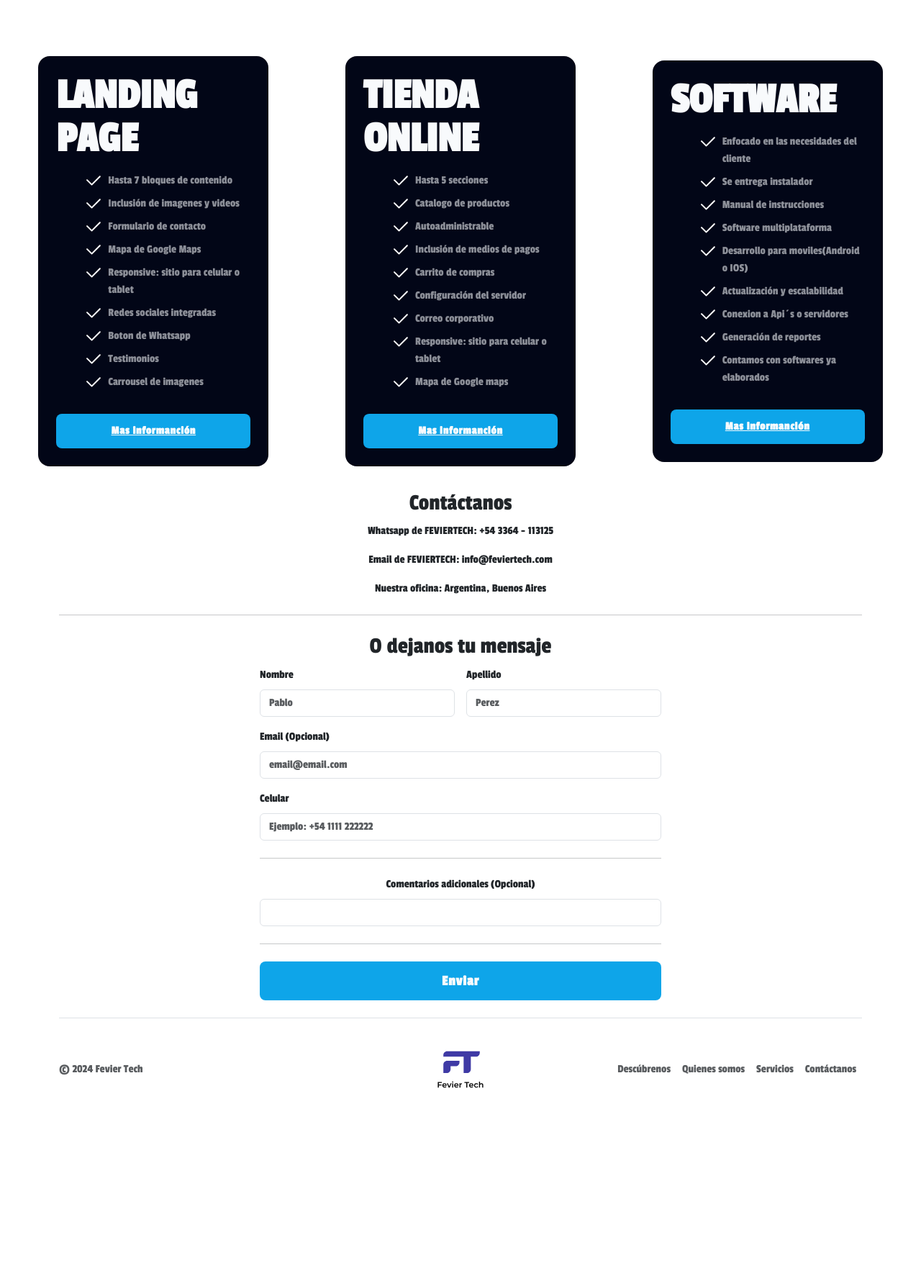
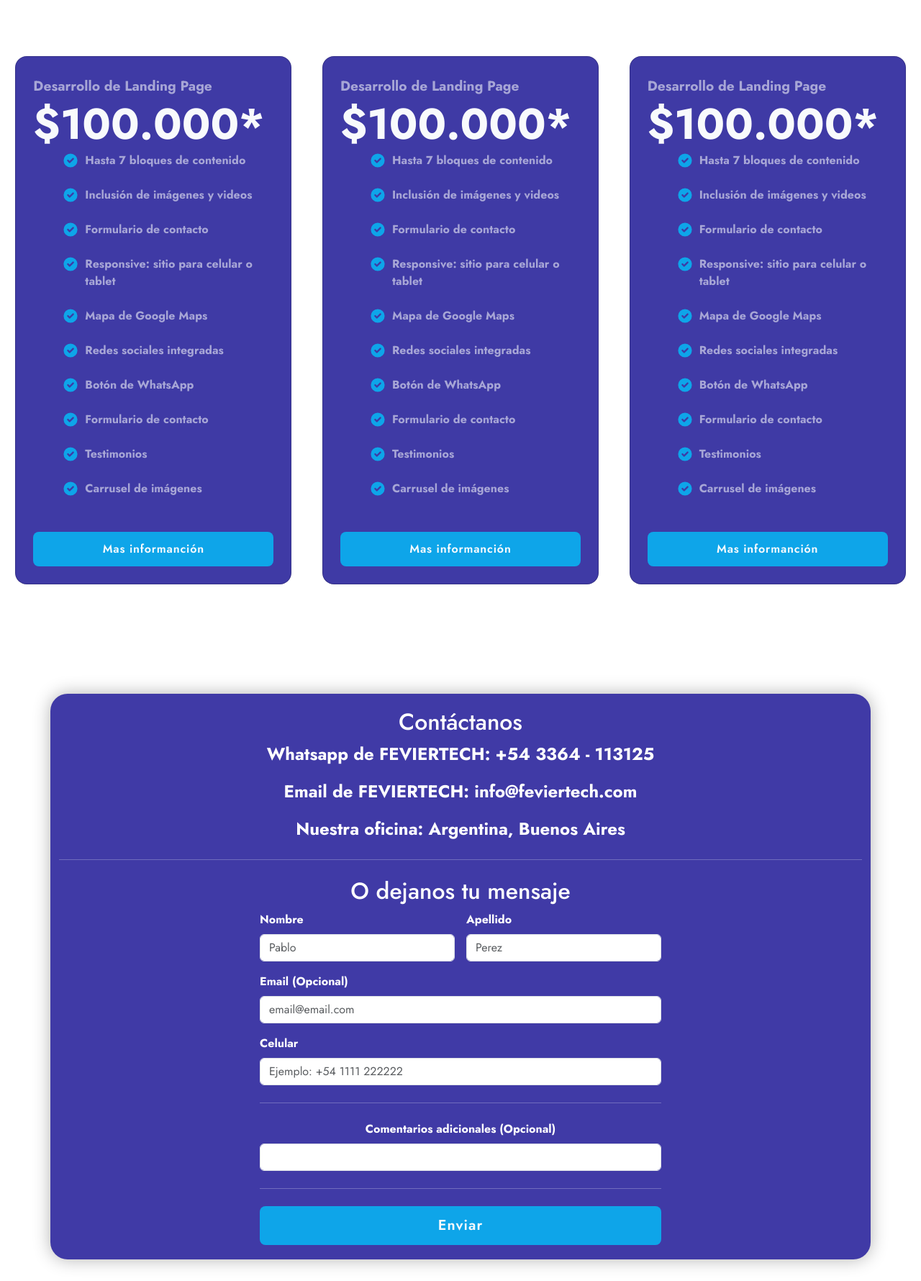
Before and after one commit to Fromero564/FEVIER-TECH, a PHP site: page / in a window 1280 px wide. Shown: the part 1414-3194 px from the top of the page at 72% size. Before the commit the page ends 2926 px from the top, so only its background shows below. Run offline with PHP 8.4, Linux system fonts and the light colour scheme.

Commit message:
Se cambia fuentes y cards

```diff
--- a/css/normalize.css
+++ b/css/normalize.css
@@ -1,8 +1,14 @@
+@font-face {
+    font-family: "Jost";
+    src: url("./font/Jost-VariableFont_wght.ttf"),
+         url("./font/Jost-Italic-VariableFont_wght.ttf");
+}
+
 *{
     margin:0;
     padding:0;
     position: relative;
     box-sizing: border-box;
-    font-family: 'Montserrat', sans-serif;
-    font-family: 'Passion One', sans-serif;
+    font-family: "Jost",sans-serif;
+    font-weight: bold;
 }
--- a/css/style.css
+++ b/css/style.css
@@ -132,81 +132,17 @@
 }
 
 .divTexto p {
-  font-size: 25px;
+  font-size: 16px;
   text-align: justify;
 }
 
 /*Card de servicios*/
 
-/* .card {
-    width: 320px;
-    height: 500px;
-    display: flex;
-    flex-direction: column;
-    border-radius: 1.5rem;
-    background-color: #3F3AA5;
-    padding: 1.5rem;
-    box-shadow: 0px 0px 25px rgba(0, 0, 0, 0.3);
-  }
 
-  .price {
-    font-size: 3rem;
-    line-height: 1;
-    font-weight: 600;
-    color: rgba(255, 255, 255, 1);
-  }
-
-  .lists {
-    margin-top: 2.5rem;
-    display: flex;
-    flex-direction: column;
-    grid-row-gap: 0.75rem;
-    row-gap: 0.75rem;
-    font-size: 0.875rem;
-    line-height: 1.25rem;
-    color: rgba(255, 255, 255, 1);
-  }
-
-  .list {
-    display: flex;
-    align-items: center;
-  }
-
-  .list svg {
-    height: 1rem;
-    width: 1rem;
-  }
-
-  .list span {
-    margin-left: 1rem;
-  }
-
-  .action {
-    margin-top: 2rem;
-    width: 100%;
-    border: 2px solid  rgba(255, 255, 255, 1);
-    border-radius: 9999px;
-    background-color: rgba(255, 255, 255, 1);
-    padding: 0.625rem 1.5rem;
-    font-weight: 600;
-    text-align: center;
-    font-size: 0.875rem;
-    color: rgba(0, 0, 0, 1);
-    outline: none;
-    text-decoration: none;
-    transition: all .2s ease;
-  }
-
-  .action:hover {
-    color: rgba(255, 255, 255, 1);
-    background-color: transparent;
-  } */
-   /* From Uiverse.io by Yaya12085 */
-/* From Uiverse.io by YeiserBytes */
 :root {
   --primary-color: #0ea5e9;
   --secondary-color: #f8fafc;
-  --accent-color: #020617;
+
 }
 
 .card {
@@ -216,10 +152,10 @@
   flex-wrap: wrap;
   align-items: stretch;
   margin-bottom: 2rem;
-  width: 320px;
+  width: 30vw;
   flex-direction: column;
   border-radius: 1rem;
-  background-color: #020617;
+  background-color:  #3F3AA5;
   padding: 1.5rem;
 }
 
@@ -271,6 +207,7 @@ header {
 }
 
 .action {
+  width:100%;
   border: none;
   outline: none;
   display: inline-block;
@@ -290,6 +227,23 @@ header {
   &:hover {
     background-color: #0284c7;
   }
+}
+
+/* contacto */
+.contacto{
+  display: flex;
+  flex-direction: column;
+  border-radius: 1.5rem;
+  background-color: hsl(243, 48%, 44%);
+  box-shadow: 0px 0px 25px rgba(0, 0, 0, 0.3);
+  color: rgba(255, 255, 255, 1);
+  margin-top: 120px;
+  margin-bottom: 120px;
+  padding-top: 20px;
+  padding-bottom: 20px;
+}
+.font-text{
+  font-size: 1.5rem;
 }
 
 /*boton wssp*/
--- a/index.html
+++ b/index.html
@@ -88,7 +88,7 @@
   <section>
     <h1 class="titulo" id="Servicios">Servicios</h1>
     <div class="seccion-servicios">
-      <div class="card">
+      <!-- <div class="card">
         <p class="price">
           LANDING PAGE
         </p>
@@ -442,7 +442,456 @@
         <a href="#contacto" class="action">
           Mas informanción
         </a>
-      </div>
+      </div> -->
+
+<section class="card">
+  <header>
+    <h2 class="title">Desarrollo de Landing Page</h2>
+    <h1 class="price">$100.000*</h1>
+  </header>
+  <ul class="lists">
+    <li class="list">
+      <svg
+        fill="currentColor"
+        viewBox="0 0 20 20"
+        xmlns="http://www.w3.org/2000/svg"
+      >
+        <path
+          clip-rule="evenodd"
+          d="M10 18a8 8 0 100-16 8 8 0 000 16zm3.707-9.293a1 1 0 00-1.414-1.414L9 10.586 7.707 9.293a1 1 0 00-1.414 1.414l2 2a1 1 0 001.414 0l4-4z"
+          fill-rule="evenodd"
+        ></path>
+      </svg>
+      <p> Hasta 7 bloques de contenido </p>
+    </li>
+    <li class="list">
+      <svg
+        fill="currentColor"
+        viewBox="0 0 20 20"
+        xmlns="http://www.w3.org/2000/svg"
+      >
+        <path
+          clip-rule="evenodd"
+          d="M10 18a8 8 0 100-16 8 8 0 000 16zm3.707-9.293a1 1 0 00-1.414-1.414L9 10.586 7.707 9.293a1 1 0 00-1.414 1.414l2 2a1 1 0 001.414 0l4-4z"
+          fill-rule="evenodd"
+        ></path>
+      </svg>
+      <p>Inclusión de imágenes y videos</p>
+    </li>
+    <li class="list">
+      <svg
+        fill="currentColor"
+        viewBox="0 0 20 20"
+        xmlns="http://www.w3.org/2000/svg"
+      >
+        <path
+          clip-rule="evenodd"
+          d="M10 18a8 8 0 100-16 8 8 0 000 16zm3.707-9.293a1 1 0 00-1.414-1.414L9 10.586 7.707 9.293a1 1 0 00-1.414 1.414l2 2a1 1 0 001.414 0l4-4z"
+          fill-rule="evenodd"
+        ></path>
+      </svg>
+      <p>Formulario de contacto</p>
+    </li>
+    <li class="list">
+      <svg
+        fill="currentColor"
+        viewBox="0 0 20 20"
+        xmlns="http://www.w3.org/2000/svg"
+      >
+        <path
+          clip-rule="evenodd"
+          d="M10 18a8 8 0 100-16 8 8 0 000 16zm3.707-9.293a1 1 0 00-1.414-1.414L9 10.586 7.707 9.293a1 1 0 00-1.414 1.414l2 2a1 1 0 001.414 0l4-4z"
+          fill-rule="evenodd"
+        ></path>
+      </svg>
+      <p>Responsive: sitio para celular o tablet</p>
+    </li>
+    <li class="list">
+      <svg
+        fill="currentColor"
+        viewBox="0 0 20 20"
+        xmlns="http://www.w3.org/2000/svg"
+      >
+        <path
+          clip-rule="evenodd"
+          d="M10 18a8 8 0 100-16 8 8 0 000 16zm3.707-9.293a1 1 0 00-1.414-1.414L9 10.586 7.707 9.293a1 1 0 00-1.414 1.414l2 2a1 1 0 001.414 0l4-4z"
+          fill-rule="evenodd"
+        ></path>
+      </svg>
+      <p>Mapa de Google Maps</p>
+    </li>
+    <li class="list">
+      <svg
+        fill="currentColor"
+        viewBox="0 0 20 20"
+        xmlns="http://www.w3.org/2000/svg"
+      >
+        <path
+          clip-rule="evenodd"
+          d="M10 18a8 8 0 100-16 8 8 0 000 16zm3.707-9.293a1 1 0 00-1.414-1.414L9 10.586 7.707 9.293a1 1 0 00-1.414 1.414l2 2a1 1 0 001.414 0l4-4z"
+          fill-rule="evenodd"
+        ></path>
+      </svg>
+      <p>Redes sociales integradas</p>
+    </li>
+    <li class="list">
+      <svg
+        fill="currentColor"
+        viewBox="0 0 20 20"
+        xmlns="http://www.w3.org/2000/svg"
+      >
+        <path
+          clip-rule="evenodd"
+          d="M10 18a8 8 0 100-16 8 8 0 000 16zm3.707-9.293a1 1 0 00-1.414-1.414L9 10.586 7.707 9.293a1 1 0 00-1.414 1.414l2 2a1 1 0 001.414 0l4-4z"
+          fill-rule="evenodd"
+        ></path>
+      </svg>
+      <p>Botón de WhatsApp</p>
+    </li>
+    <li class="list">
+      <svg
+        fill="currentColor"
+        viewBox="0 0 20 20"
+        xmlns="http://www.w3.org/2000/svg"
+      >
+        <path
+          clip-rule="evenodd"
+          d="M10 18a8 8 0 100-16 8 8 0 000 16zm3.707-9.293a1 1 0 00-1.414-1.414L9 10.586 7.707 9.293a1 1 0 00-1.414 1.414l2 2a1 1 0 001.414 0l4-4z"
+          fill-rule="evenodd"
+        ></path>
+      </svg>
+      <p>Formulario de contacto</p>
+    </li>
+    <li class="list">
+      <svg
+        fill="currentColor"
+        viewBox="0 0 20 20"
+        xmlns="http://www.w3.org/2000/svg"
+      >
+        <path
+          clip-rule="evenodd"
+          d="M10 18a8 8 0 100-16 8 8 0 000 16zm3.707-9.293a1 1 0 00-1.414-1.414L9 10.586 7.707 9.293a1 1 0 00-1.414 1.414l2 2a1 1 0 001.414 0l4-4z"
+          fill-rule="evenodd"
+        ></path>
+      </svg>
+      <p>Testimonios</p>
+    </li>
+    <li class="list">
+      <svg
+        fill="currentColor"
+        viewBox="0 0 20 20"
+        xmlns="http://www.w3.org/2000/svg"
+      >
+        <path
+          clip-rule="evenodd"
+          d="M10 18a8 8 0 100-16 8 8 0 000 16zm3.707-9.293a1 1 0 00-1.414-1.414L9 10.586 7.707 9.293a1 1 0 00-1.414 1.414l2 2a1 1 0 001.414 0l4-4z"
+          fill-rule="evenodd"
+        ></path>
+      </svg>
+      <p>Carrusel de imágenes</p>
+    </li>
+  </ul>
+  <button class="action" type="button">Mas informanción</button>
+</section>
+<section class="card">
+  <header>
+    <h2 class="title">Desarrollo de Landing Page</h2>
+    <h1 class="price">$100.000*</h1>
+  </header>
+  <ul class="lists">
+    <li class="list">
+      <svg
+        fill="currentColor"
+        viewBox="0 0 20 20"
+        xmlns="http://www.w3.org/2000/svg"
+      >
+        <path
+          clip-rule="evenodd"
+          d="M10 18a8 8 0 100-16 8 8 0 000 16zm3.707-9.293a1 1 0 00-1.414-1.414L9 10.586 7.707 9.293a1 1 0 00-1.414 1.414l2 2a1 1 0 001.414 0l4-4z"
+          fill-rule="evenodd"
+        ></path>
+      </svg>
+      <p> Hasta 7 bloques de contenido </p>
+    </li>
+    <li class="list">
+      <svg
+        fill="currentColor"
+        viewBox="0 0 20 20"
+        xmlns="http://www.w3.org/2000/svg"
+      >
+        <path
+          clip-rule="evenodd"
+          d="M10 18a8 8 0 100-16 8 8 0 000 16zm3.707-9.293a1 1 0 00-1.414-1.414L9 10.586 7.707 9.293a1 1 0 00-1.414 1.414l2 2a1 1 0 001.414 0l4-4z"
+          fill-rule="evenodd"
+        ></path>
+      </svg>
+      <p>Inclusión de imágenes y videos</p>
+    </li>
+    <li class="list">
+      <svg
+        fill="currentColor"
+        viewBox="0 0 20 20"
+        xmlns="http://www.w3.org/2000/svg"
+      >
+        <path
+          clip-rule="evenodd"
+          d="M10 18a8 8 0 100-16 8 8 0 000 16zm3.707-9.293a1 1 0 00-1.414-1.414L9 10.586 7.707 9.293a1 1 0 00-1.414 1.414l2 2a1 1 0 001.414 0l4-4z"
+          fill-rule="evenodd"
+        ></path>
+      </svg>
+      <p>Formulario de contacto</p>
+    </li>
+    <li class="list">
+      <svg
+        fill="currentColor"
+        viewBox="0 0 20 20"
+        xmlns="http://www.w3.org/2000/svg"
+      >
+        <path
+          clip-rule="evenodd"
+          d="M10 18a8 8 0 100-16 8 8 0 000 16zm3.707-9.293a1 1 0 00-1.414-1.414L9 10.586 7.707 9.293a1 1 0 00-1.414 1.414l2 2a1 1 0 001.414 0l4-4z"
+          fill-rule="evenodd"
+        ></path>
+      </svg>
+      <p>Responsive: sitio para celular o tablet</p>
+    </li>
+    <li class="list">
+      <svg
+        fill="currentColor"
+        viewBox="0 0 20 20"
+        xmlns="http://www.w3.org/2000/svg"
+      >
+        <path
+          clip-rule="evenodd"
+          d="M10 18a8 8 0 100-16 8 8 0 000 16zm3.707-9.293a1 1 0 00-1.414-1.414L9 10.586 7.707 9.293a1 1 0 00-1.414 1.414l2 2a1 1 0 001.414 0l4-4z"
+          fill-rule="evenodd"
+        ></path>
+      </svg>
+      <p>Mapa de Google Maps</p>
+    </li>
+    <li class="list">
+      <svg
+        fill="currentColor"
+        viewBox="0 0 20 20"
+        xmlns="http://www.w3.org/2000/svg"
+      >
+        <path
+          clip-rule="evenodd"
+          d="M10 18a8 8 0 100-16 8 8 0 000 16zm3.707-9.293a1 1 0 00-1.414-1.414L9 10.586 7.707 9.293a1 1 0 00-1.414 1.414l2 2a1 1 0 001.414 0l4-4z"
+          fill-rule="evenodd"
+        ></path>
+      </svg>
+      <p>Redes sociales integradas</p>
+    </li>
+    <li class="list">
+      <svg
+        fill="currentColor"
+        viewBox="0 0 20 20"
+        xmlns="http://www.w3.org/2000/svg"
+      >
+        <path
+          clip-rule="evenodd"
+          d="M10 18a8 8 0 100-16 8 8 0 000 16zm3.707-9.293a1 1 0 00-1.414-1.414L9 10.586 7.707 9.293a1 1 0 00-1.414 1.414l2 2a1 1 0 001.414 0l4-4z"
+          fill-rule="evenodd"
+        ></path>
+      </svg>
+      <p>Botón de WhatsApp</p>
+    </li>
+    <li class="list">
+      <svg
+        fill="currentColor"
+        viewBox="0 0 20 20"
+        xmlns="http://www.w3.org/2000/svg"
+      >
+        <path
+          clip-rule="evenodd"
+          d="M10 18a8 8 0 100-16 8 8 0 000 16zm3.707-9.293a1 1 0 00-1.414-1.414L9 10.586 7.707 9.293a1 1 0 00-1.414 1.414l2 2a1 1 0 001.414 0l4-4z"
+          fill-rule="evenodd"
+        ></path>
+      </svg>
+      <p>Formulario de contacto</p>
+    </li>
+    <li class="list">
+      <svg
+        fill="currentColor"
+        viewBox="0 0 20 20"
+        xmlns="http://www.w3.org/2000/svg"
+      >
+        <path
+          clip-rule="evenodd"
+          d="M10 18a8 8 0 100-16 8 8 0 000 16zm3.707-9.293a1 1 0 00-1.414-1.414L9 10.586 7.707 9.293a1 1 0 00-1.414 1.414l2 2a1 1 0 001.414 0l4-4z"
+          fill-rule="evenodd"
+        ></path>
+      </svg>
+      <p>Testimonios</p>
+    </li>
+    <li class="list">
+      <svg
+        fill="currentColor"
+        viewBox="0 0 20 20"
+        xmlns="http://www.w3.org/2000/svg"
+      >
+        <path
+          clip-rule="evenodd"
+          d="M10 18a8 8 0 100-16 8 8 0 000 16zm3.707-9.293a1 1 0 00-1.414-1.414L9 10.586 7.707 9.293a1 1 0 00-1.414 1.414l2 2a1 1 0 001.414 0l4-4z"
+          fill-rule="evenodd"
+        ></path>
+      </svg>
+      <p>Carrusel de imágenes</p>
+    </li>
+  </ul>
+  <button class="action" type="button">Mas informanción</button>
+</section>
+<section class="card">
+  <header>
+    <h2 class="title">Desarrollo de Landing Page</h2>
+    <h1 class="price">$100.000*</h1>
+  </header>
+  <ul class="lists">
+    <li class="list">
+      <svg
+        fill="currentColor"
+        viewBox="0 0 20 20"
+        xmlns="http://www.w3.org/2000/svg"
+      >
+        <path
+          clip-rule="evenodd"
+          d="M10 18a8 8 0 100-16 8 8 0 000 16zm3.707-9.293a1 1 0 00-1.414-1.414L9 10.586 7.707 9.293a1 1 0 00-1.414 1.414l2 2a1 1 0 001.414 0l4-4z"
+          fill-rule="evenodd"
+        ></path>
+      </svg>
+      <p> Hasta 7 bloques de contenido </p>
+    </li>
+    <li class="list">
+      <svg
+        fill="currentColor"
+        viewBox="0 0 20 20"
+        xmlns="http://www.w3.org/2000/svg"
+      >
+        <path
+          clip-rule="evenodd"
+          d="M10 18a8 8 0 100-16 8 8 0 000 16zm3.707-9.293a1 1 0 00-1.414-1.414L9 10.586 7.707 9.293a1 1 0 00-1.414 1.414l2 2a1 1 0 001.414 0l4-4z"
+          fill-rule="evenodd"
+        ></path>
+      </svg>
+      <p>Inclusión de imágenes y videos</p>
+    </li>
+    <li class="list">
+      <svg
+        fill="currentColor"
+        viewBox="0 0 20 20"
+        xmlns="http://www.w3.org/2000/svg"
+      >
+        <path
+          clip-rule="evenodd"
+          d="M10 18a8 8 0 100-16 8 8 0 000 16zm3.707-9.293a1 1 0 00-1.414-1.414L9 10.586 7.707 9.293a1 1 0 00-1.414 1.414l2 2a1 1 0 001.414 0l4-4z"
+          fill-rule="evenodd"
+        ></path>
+      </svg>
+      <p>Formulario de contacto</p>
+    </li>
+    <li class="list">
+      <svg
+        fill="currentColor"
+        viewBox="0 0 20 20"
+        xmlns="http://www.w3.org/2000/svg"
+      >
+        <path
+          clip-rule="evenodd"
+          d="M10 18a8 8 0 100-16 8 8 0 000 16zm3.707-9.293a1 1 0 00-1.414-1.414L9 10.586 7.707 9.293a1 1 0 00-1.414 1.414l2 2a1 1 0 001.414 0l4-4z"
+          fill-rule="evenodd"
+        ></path>
+      </svg>
+      <p>Responsive: sitio para celular o tablet</p>
+    </li>
+    <li class="list">
+      <svg
+        fill="currentColor"
+        viewBox="0 0 20 20"
+        xmlns="http://www.w3.org/2000/svg"
+      >
+        <path
+          clip-rule="evenodd"
+          d="M10 18a8 8 0 100-16 8 8 0 000 16zm3.707-9.293a1 1 0 00-1.414-1.414L9 10.586 7.707 9.293a1 1 0 00-1.414 1.414l2 2a1 1 0 001.414 0l4-4z"
+          fill-rule="evenodd"
+        ></path>
+      </svg>
+      <p>Mapa de Google Maps</p>
+    </li>
+    <li class="list">
+      <svg
+        fill="currentColor"
+        viewBox="0 0 20 20"
+        xmlns="http://www.w3.org/2000/svg"
+      >
+        <path
+          clip-rule="evenodd"
+          d="M10 18a8 8 0 100-16 8 8 0 000 16zm3.707-9.293a1 1 0 00-1.414-1.414L9 10.586 7.707 9.293a1 1 0 00-1.414 1.414l2 2a1 1 0 001.414 0l4-4z"
+          fill-rule="evenodd"
+        ></path>
+      </svg>
+      <p>Redes sociales integradas</p>
+    </li>
+    <li class="list">
+      <svg
+        fill="currentColor"
+        viewBox="0 0 20 20"
+        xmlns="http://www.w3.org/2000/svg"
+      >
+        <path
+          clip-rule="evenodd"
+          d="M10 18a8 8 0 100-16 8 8 0 000 16zm3.707-9.293a1 1 0 00-1.414-1.414L9 10.586 7.707 9.293a1 1 0 00-1.414 1.414l2 2a1 1 0 001.414 0l4-4z"
+          fill-rule="evenodd"
+        ></path>
+      </svg>
+      <p>Botón de WhatsApp</p>
+    </li>
+    <li class="list">
+      <svg
+        fill="currentColor"
+        viewBox="0 0 20 20"
+        xmlns="http://www.w3.org/2000/svg"
+      >
+        <path
+          clip-rule="evenodd"
+          d="M10 18a8 8 0 100-16 8 8 0 000 16zm3.707-9.293a1 1 0 00-1.414-1.414L9 10.586 7.707 9.293a1 1 0 00-1.414 1.414l2 2a1 1 0 001.414 0l4-4z"
+          fill-rule="evenodd"
+        ></path>
+      </svg>
+      <p>Formulario de contacto</p>
+    </li>
+    <li class="list">
+      <svg
+        fill="currentColor"
+        viewBox="0 0 20 20"
+        xmlns="http://www.w3.org/2000/svg"
+      >
+        <path
+          clip-rule="evenodd"
+          d="M10 18a8 8 0 100-16 8 8 0 000 16zm3.707-9.293a1 1 0 00-1.414-1.414L9 10.586 7.707 9.293a1 1 0 00-1.414 1.414l2 2a1 1 0 001.414 0l4-4z"
+          fill-rule="evenodd"
+        ></path>
+      </svg>
+      <p>Testimonios</p>
+    </li>
+    <li class="list">
+      <svg
+        fill="currentColor"
+        viewBox="0 0 20 20"
+        xmlns="http://www.w3.org/2000/svg"
+      >
+        <path
+          clip-rule="evenodd"
+          d="M10 18a8 8 0 100-16 8 8 0 000 16zm3.707-9.293a1 1 0 00-1.414-1.414L9 10.586 7.707 9.293a1 1 0 00-1.414 1.414l2 2a1 1 0 001.414 0l4-4z"
+          fill-rule="evenodd"
+        ></path>
+      </svg>
+      <p>Carrusel de imágenes</p>
+    </li>
+  </ul>
+  <button class="action" type="button">Mas informanción</button>
+</section>
+
     </div>
   </section>
 
```
Also changed, not shown: css/font/Jost-Italic-VariableFont_wght.ttf (added), css/font/Jost-VariableFont_wght.ttf (added).
